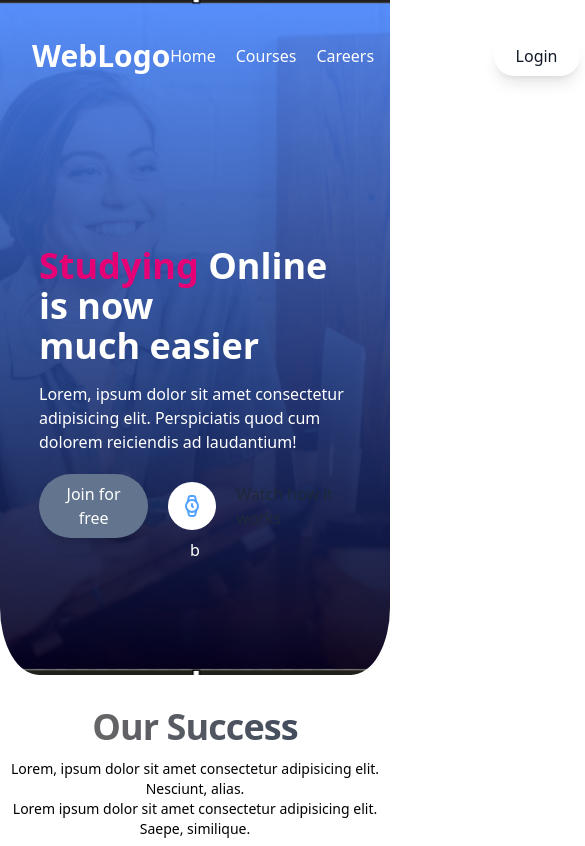
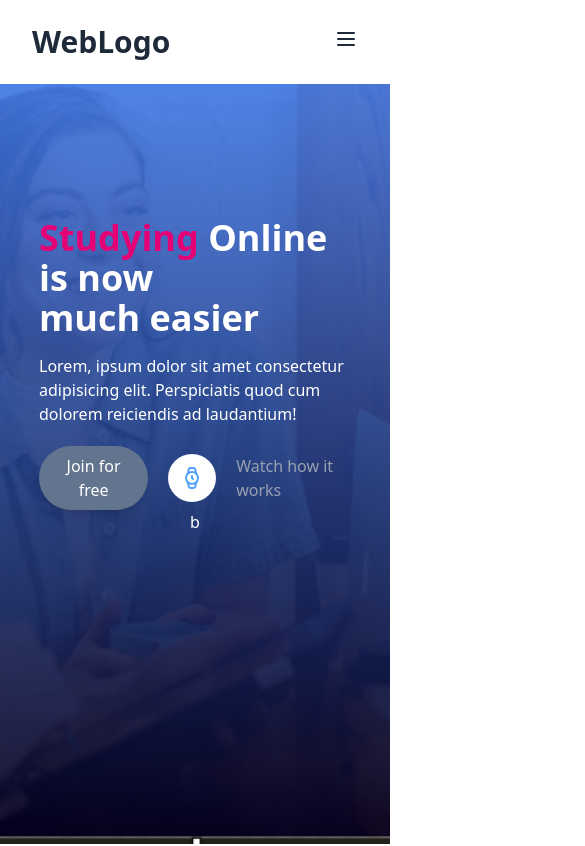
Before and after one commit to IncridableAcuman/codeiz_study, a React (Vite) app in the folder client/: page /landing in a window 390 px wide. Shown: the top 846 px of the page, 585 px wide, since content can reach past the window. Built offline with nearby package versions, Linux system fonts and the light colour scheme.

Commit message:
e-learning

```diff
--- a/client/src/index.css
+++ b/client/src/index.css
@@ -14,6 +14,4 @@
     background-image: url("../public/background.png");
     background-position: center;
     background-size: cover;
-    border-bottom-left-radius: 10%;
-    border-bottom-right-radius: 10%;
 }
--- a/client/src/pages/landing/Landing.jsx
+++ b/client/src/pages/landing/Landing.jsx
@@ -9,7 +9,7 @@ import Footer from '../../components/Footer'
 const Landing = () => {
   return (
     <>
-    <div className="w-full h-[80vh] bg-imageLading text-white">
+  <div className="w-full h-[100vh] bg-imageLading text-white">
     <LandingHeader/>
     {/*  */}
       <div className="mt-20">
--- a/client/src/pages/landing/LandingContent.jsx
+++ b/client/src/pages/landing/LandingContent.jsx
@@ -16,7 +16,7 @@ const LandingContent = () => {
                 <div className="bg-white text-gray-900 p-3 rounded-full">
                 <Watch className='text-blue-400' />
                 </div>
-                <p className='text-gray-800'>Watch how it works</p>
+                <p className='text-gray-400'>Watch how it works</p>
              </div>
         </div>
         <div className="">b</div>
--- a/client/src/pages/landing/LandingHeader.jsx
+++ b/client/src/pages/landing/LandingHeader.jsx
@@ -1,22 +1,48 @@
-import React from 'react'
+import React, { useState } from 'react'
+import {Menu,X} from 'lucide-react'
+const LandingHeader = () => {
+  const [isOpen,setIsOpen]=useState(false);
 
-const LandingHeader = () => {
+  const toggleMenu=()=>setIsOpen(!isOpen);
   return (
     <>
-    <div className="flex items-center justify-between px-8 py-6">
+    <div className="w-full bg-white text-gray-800 sticky top-0 z-50">
+      <div className="flex items-center justify-between px-8 py-6 md:px-10">
         <div className="text-3xl font-extrabold">WebLogo</div>
-        <div className="flex items-center gap-5">
+        <div className=" hidden md:flex items-center gap-6">
             <a href="#" className='hover:text-gray-400 transition duration-300'>Home</a>
             <a href="#" className='hover:text-gray-400 transition duration-300'>Courses</a>
             <a href="#" className='hover:text-gray-400 transition duration-300'>Careers</a>
             <a href="#" className='hover:text-gray-400 transition duration-300'>Blog</a>
             <a href="#" className='hover:text-gray-400 transition duration-300'>About Us</a>
         </div>
-        <div className="flex items-center gap-5">
+        <div className=" hidden md:flex items-center gap-4">
             <button className='bg-white text-gray-900 px-5.5 py-2 rounded-full shadow-lg cursor-pointer hover:bg-gray-100'>Login</button>
             <button className='bg-slate-500 px-5.5 py-2 rounded-full text-white cursor-pointer shadow-lg hover:text-white hover:bg-slate-600 transition duration-300'>Sign Up</button>
         </div>
+        {/* mobile btn */}
+        <div className="md:hidden">
+          <button onClick={toggleMenu}>
+            {isOpen ? <X size={24}/>:<Menu size={24}/>}
+          </button>
+        </div>
+        {/* mobile nav */}
     </div>
+    {isOpen && (
+        <div className="md:hidden flex flex-col items-start px-6 pb-4 gap-3 bg-white text-gray-800 shadow-md">
+          <a href="#" className="w-full py-2 border-b hover:text-slate-500">Home</a>
+          <a href="#" className="w-full py-2 border-b hover:text-slate-500">Courses</a>
+          <a href="#" className="w-full py-2 border-b hover:text-slate-500">Careers</a>
+          <a href="#" className="w-full py-2 border-b hover:text-slate-500">Blog</a>
+          <a href="#" className="w-full py-2 border-b hover:text-slate-500">About Us</a>
+          <div className="w-full flex flex-col gap-2 mt-4">
+            <button className="bg-white text-gray-900 px-4 py-2 rounded-full shadow hover:bg-gray-100">Login</button>
+            <button className="bg-slate-500 px-4 py-2 rounded-full text-white hover:bg-slate-600 transition duration-300">Sign Up</button>
+          </div>
+        </div>
+      )}
+    </div>
+
     </>
   )
 }
--- a/client/src/pages/landing/LandingInfo.jsx
+++ b/client/src/pages/landing/LandingInfo.jsx
@@ -40,7 +40,7 @@ const LandingInfo = () => {
         </div>
         <div className="">
           <iframe
-          width={500}
+          width={400}
           height={315}
           src="https://www.youtube.com/embed/hRUJ41rdp4M"
            frameborder="0"
```
